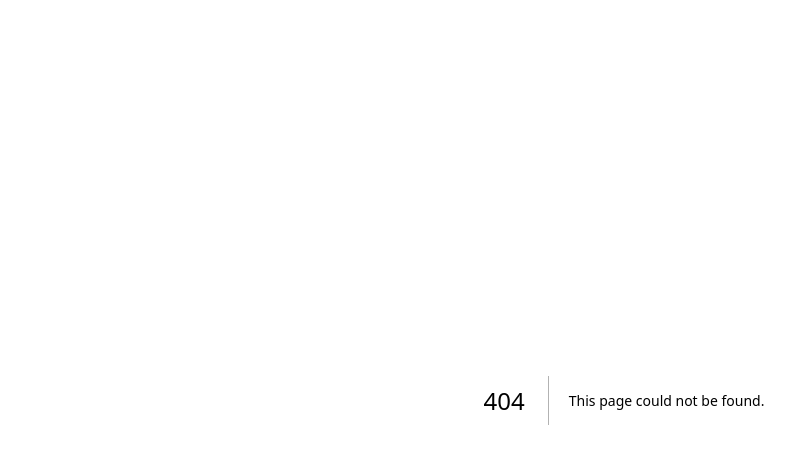
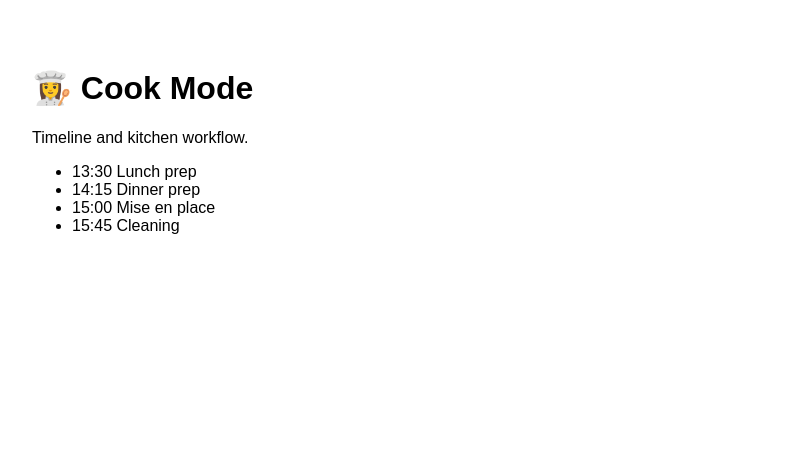
Before and after one commit to mauroapadula-beep/meal-planner-robomidas, a Next.js app: page /cook in a window 1280 px wide. Before the commit this address had no page. Shown: the top 464 px of the page, without its empty margins (16-811 px from the left). Built offline with nearby package versions, Linux system fonts and the light colour scheme.

Commit message:
Create page.js

```diff
--- /dev/null
+++ b/app/cook/page.js
@@ -0,0 +1,16 @@
+export default function CookPage() {
+  return (
+    <div style={{ padding: 40, fontFamily: 'Arial' }}>
+      <h1>👩‍🍳 Cook Mode</h1>
+
+      <p>Timeline and kitchen workflow.</p>
+
+      <ul>
+        <li>13:30 Lunch prep</li>
+        <li>14:15 Dinner prep</li>
+        <li>15:00 Mise en place</li>
+        <li>15:45 Cleaning</li>
+      </ul>
+    </div>
+  )
+}
```
